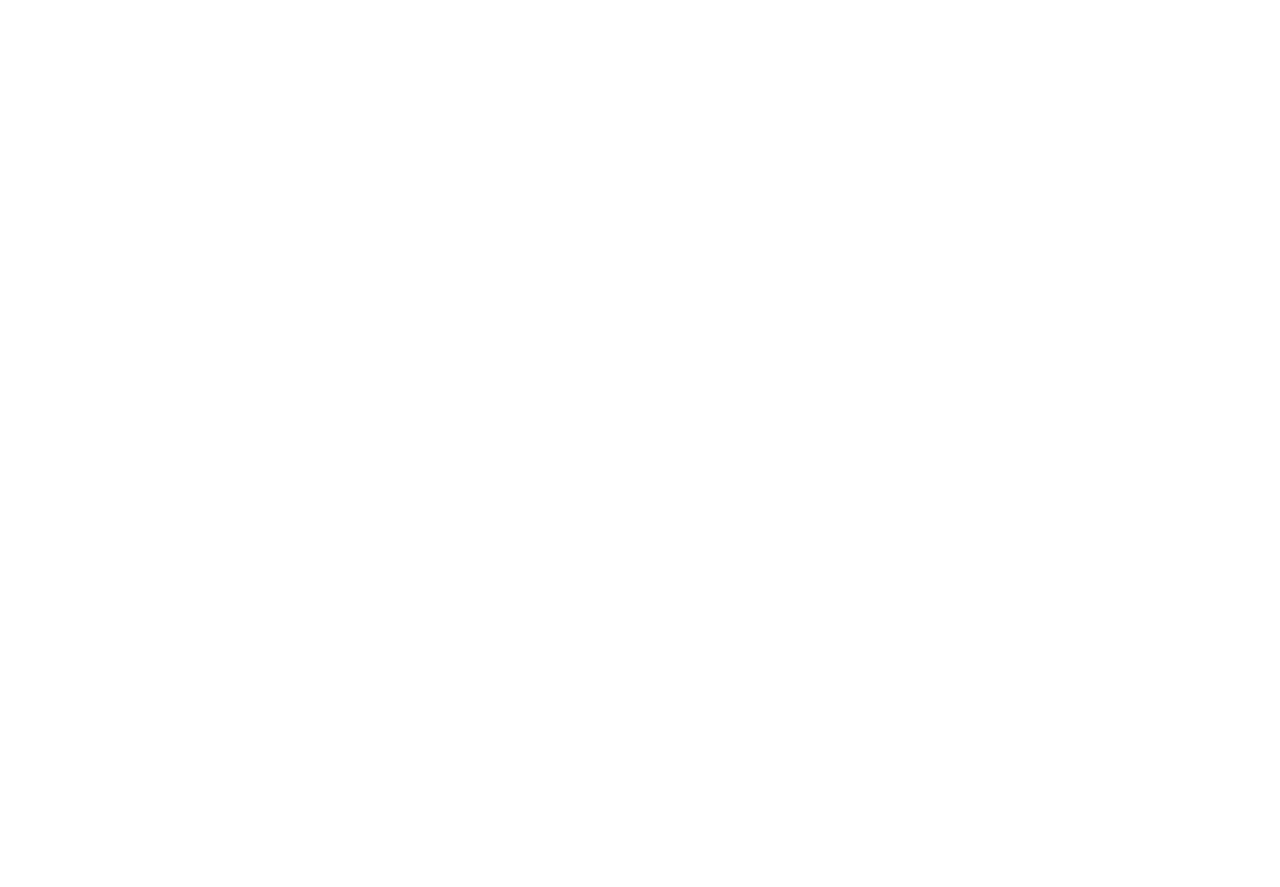
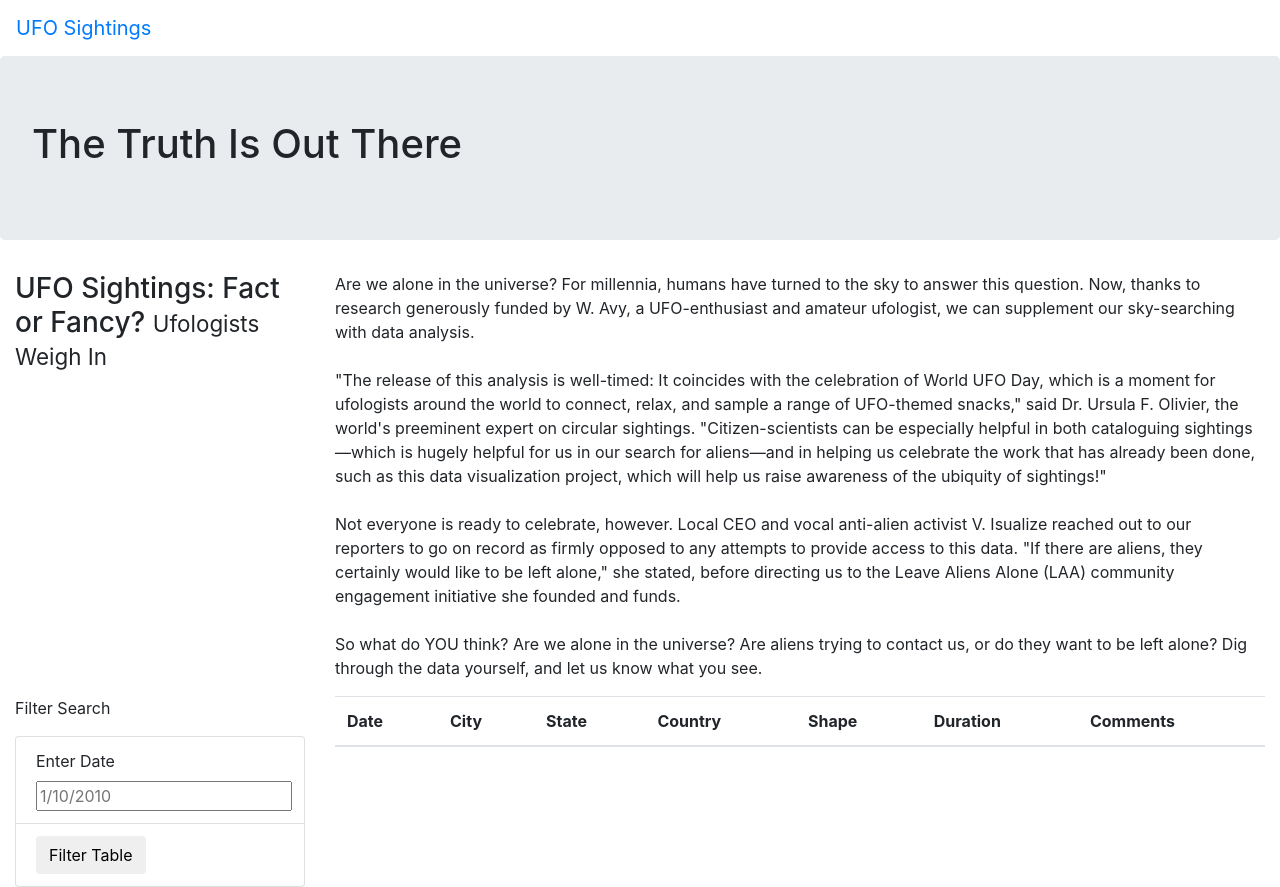
Before and after one commit to gillranvir/UFOs, a plain HTML site: page Index.html in a window 1280 px wide. Before the commit the page ends 800 px from the top, so only its background shows below. Drawn offline with nearby package versions, Linux system fonts and the light colour scheme.

Commit message:
Initial commit

```diff
--- a/Index.html
+++ b/Index.html
@@ -4,9 +4,70 @@
     <meta charset="UTF-8">
     <meta http-equiv="X-UA-Compatible" content="IE=edge">
     <meta name="viewport" content="width=device-width, initial-scale=1.0">
-    <title>Document</title>
+    <title>UFO Finder</title>
+    <link
+      rel="stylesheet"
+      href="https://maxcdn.bootstrapcdn.com/bootstrap/4.0.0/css/bootstrap.min.css"
+      integrity="sha384-Gn5384xqQ1aoWXA+058RXPxPg6fy4IWvTNh0E263XmFcJlSAwiGgFAW/dAiS6JXm"
+      crossorigin="anonymous"
+    />
+    <link rel="stylesheet" href="static/css/style.css">
 </head>
 <body>
+    <div class="wrapper">
+        <nav class="navbar navbar-expand-lg">
+            <a class="navbar-brand" href="index.html">UFO Sightings</a>
+        </nav>
+        <div class="jumbotron">
+            <h1>The Truth Is Out There</h1>
+        </div>
 
+        <div class="container-fluid">
+            <div class="row">
+                <div class="col-md-3">
+                    <h3>UFO Sightings: Fact or Fancy? <small>Ufologists Weigh In</small></h3>
+                </div>
+                <div class="col-md-9">
+                    <p>
+                        Are we alone in the universe? For millennia, humans have turned to the sky to answer this question. Now, thanks to research generously funded by W. Avy, a UFO-enthusiast and amateur ufologist, we can supplement our sky-searching with data analysis.<br><br>"The release of this analysis is well-timed: It coincides with the celebration of World UFO Day, which is a moment for ufologists around the world to connect, relax, and sample a range of UFO-themed snacks," said Dr. Ursula F. Olivier, the world's preeminent expert on circular sightings. "Citizen-scientists can be especially helpful in both cataloguing sightings—which is hugely helpful for us in our search for aliens—and in helping us celebrate the work that has already been done, such as this data visualization project, which will help us raise awareness of the ubiquity of sightings!"<br><br>Not everyone is ready to celebrate, however. Local CEO and vocal anti-alien activist V. Isualize reached out to our reporters to go on record as firmly opposed to any attempts to provide access to this data. "If there are aliens, they certainly would like to be left alone," she stated, before directing us to the Leave Aliens Alone (LAA) community engagement initiative she founded and funds.<br><br>So what do YOU think? Are we alone in the universe? Are aliens trying to contact us, or do they want to be left alone? Dig through the data yourself, and let us know what you see.
+                    </p>
+                </div>
+            </div>
+        </div>
+        <div class="container-fluid">
+            <div class="row">
+              <div class="col-md-3">
+                <form>
+                    <p>Filter Search</p>
+                    <ul class="list-group">
+                        <li class="list-group-item">
+                            <label for="date">Enter Date</label>
+                            <input type="text" placeholder="1/10/2010" id="datetime" />
+                        </li>
+                        <li class="list-group-item">
+                            <button id="filter-btn" type="button" class="btn btn-default">Filter Table</button>
+                        </li>
+                    </ul>
+                </form>
+              </div>
+              <div class="col-md-9">
+                <table class="table table-striped">
+                    <thead>
+                        <tr>
+                            <th>Date</th>
+                            <th>City</th>
+                            <th>State</th>
+                            <th>Country</th>
+                            <th>Shape</th>
+                            <th>Duration</th>
+                            <th>Comments</th>
+                        </tr>
+                    </thead>
+                    <tbody></tbody>
+                    </table>
+              </div>
+            </div>
+          </div>
+    </div>
 </body>
 </html>
```
